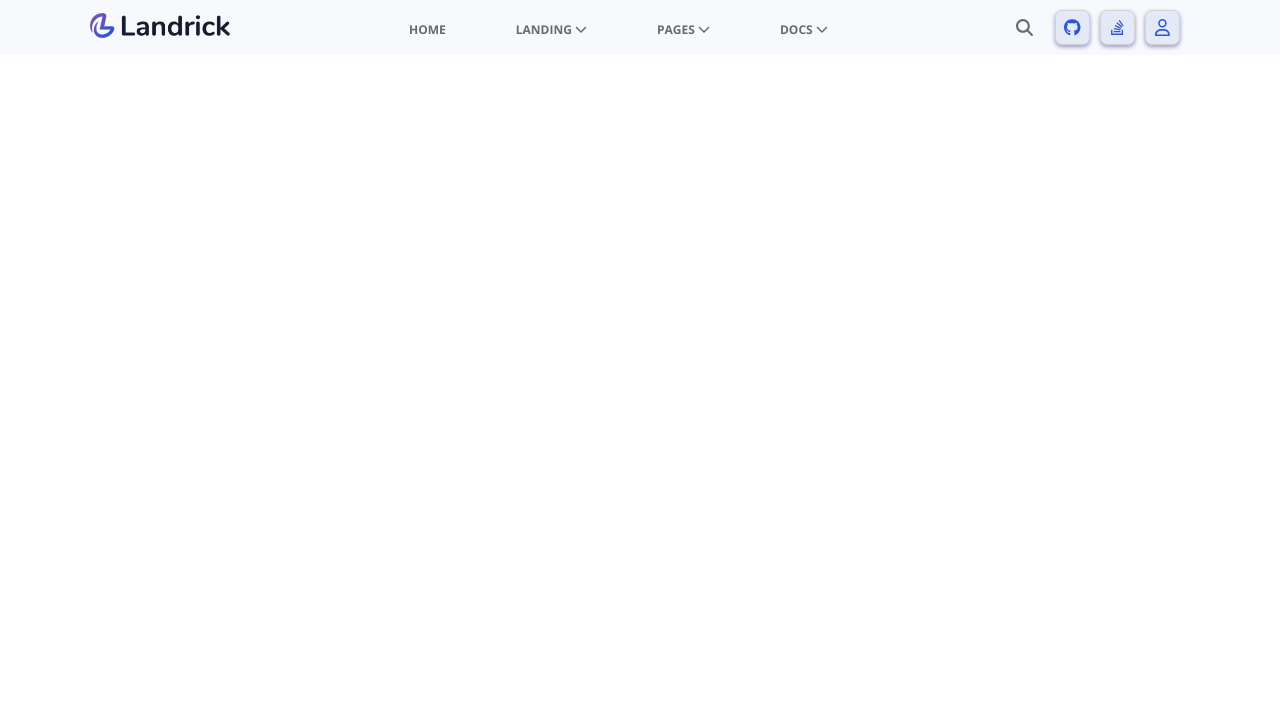
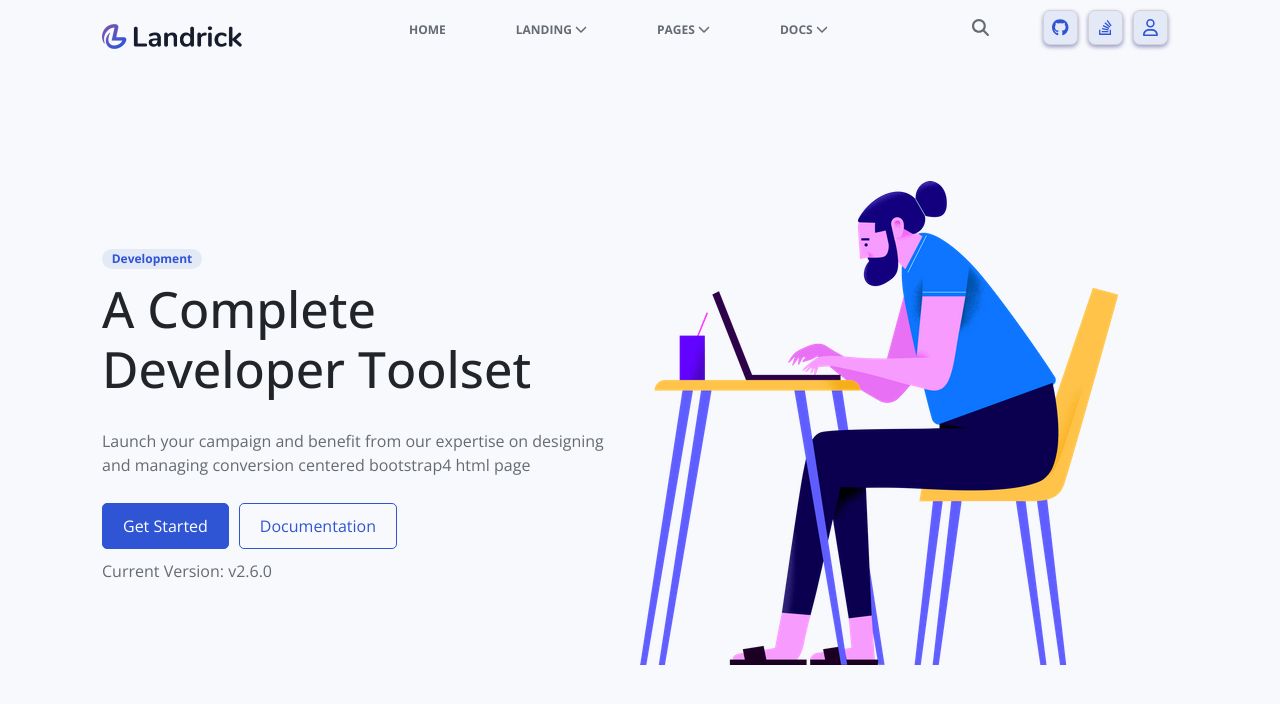
Before and after one commit to Therakar/landrick-html-vuejs, a Vue app: page / in a window 1280 px wide. Shown: the top 704 px of the page. Built offline with nearby package versions, Linux system fonts and the light colour scheme.

Commit message:
installazione bootstrap e aggiunta prima paryte dell'hero

```diff
--- a/package.json
+++ b/package.json
@@ -14,6 +14,7 @@
     "@fortawesome/free-regular-svg-icons": "^6.2.1",
     "@fortawesome/free-solid-svg-icons": "^6.2.1",
     "@fortawesome/vue-fontawesome": "^3.0.2",
+    "bootstrap": "^5.2.3",
     "vue": "^3.2.41"
   },
   "devDependencies": {
--- a/src/App.vue
+++ b/src/App.vue
@@ -3,13 +3,14 @@
 import AppHeader from './components/AppHeader.vue';
 import AppMain from './components/AppMain.vue';
 import AppFooter from './components/AppFooter.vue';
-
+import AppHero from './components/AppHero.vue'
 //registro i componenti
 export default {
   components: {
     AppHeader,
     AppMain,
-    AppFooter
+    AppFooter,
+    AppHero
   }
 }
 </script>
@@ -17,6 +18,7 @@ export default {
 <!-- inserisco i componenti nell'html -->
 <template>
   <AppHeader />
+  <AppHero />
   <AppMain />
   <AppFooter />
 </template>
--- a/src/components/AppHeader.vue
+++ b/src/components/AppHeader.vue
@@ -7,7 +7,7 @@
         components: {
             AppLogoHeader,
             AppNavHeader,
-            AppIconsHeader
+            AppIconsHeader,
         }
     }
 </script>
@@ -19,16 +19,13 @@
                 <AppNavHeader />
                 <AppIconsHeader />
             </div>
-            <div class="container">
-
-            </div>
     </header>
 </template>
 
 <style lang="scss" scoped>
     header{
         width: 100%;
-        background-color: var(--background-header-color);
+        background-color: var(--background-first-color);
         .container{
             max-width: 1100px;
             margin: auto;
--- /dev/null
+++ b/src/components/AppHero Components/AppHeroCard.vue
@@ -0,0 +1,86 @@
+<script>
+    export default {
+        name: "AppHeroCard",
+    }
+</script>
+
+<template>
+    <section class="hero">
+        <div class="container flex hero-top">
+            <div class="hero-text flex just-cnt">
+
+                <span class="badge">Development</span>
+
+                <h1>A Complete Developer Toolset</h1>
+
+                <p>Launch your campaign and benefit from our expertise on designing and managing conversion centered bootstrap4 html page</p>
+
+                <div class="hero-btn">
+                    <button class="btn">Get Started</button>
+
+                    <button class="btn btn-alternative">Documentation</button>
+                </div>
+                <p>Current Version: v2.6.0</p>
+            </div>
+
+            <div class="hero-image">
+                <img src="../../assets/about.png" alt="">
+            </div>
+        </div>
+    </section>
+
+</template>
+
+<style lang="scss" scoped>
+    .hero{
+        background-color: var(--background-first-color);
+        border-bottom: 1px solid var(--first-text-color);
+        .hero-top{
+            padding-bottom: 100px;
+            padding-top: 120px;
+            .hero-text{
+                width: 60%;
+                flex-direction: column;
+                .badge{
+                    width: 100px;
+                    background-color: var(--background-btn-first-color);
+                    color: var(--second-text-color);
+                    border-radius: 10px;
+                    margin-bottom: 10px;
+                }
+                h1{
+                    font-size: 50px;
+                    margin-bottom: 30px;
+                }
+                p{
+                    font-size: 16px;
+                    color: var(--first-text-color);
+
+                }
+                .hero-btn{
+                    margin: 10px 0 10px 0;
+                    .btn{
+                        background-color: var(--background-btn-second-color);
+                        color: white;
+                        margin-right: 10px;
+                        border: 1px solid var(--second-text-color);
+                    }
+                    .btn-alternative{
+                        background-color: transparent;
+                        color: var(--second-text-color);
+                        border: 1px solid var(--second-text-color);
+
+                    }
+                }
+
+            }
+            .hero-image{
+                width: 40%;
+                margin-right: 10%;
+                margin-left: 20px;
+            }
+        }
+    }
+
+
+</style>
--- /dev/null
+++ b/src/components/AppHero Components/AppHeroPlatforms.vue
@@ -0,0 +1,15 @@
+<script>
+    export default {
+        name: "AppHeroPlatforms"
+    }
+</script>
+
+<template>
+    <div>
+
+    </div>
+</template>
+
+<style lang="scss" scoped>
+
+</style>
--- /dev/null
+++ b/src/components/AppHero.vue
@@ -0,0 +1,20 @@
+<script>
+    import AppHeroCard from './AppHero Components/AppHeroCard.vue';
+    import AppHeroPlatforms from './AppHero Components/AppHeroPlatforms.vue';
+    export default {
+        name: "AppHero",
+        components:{
+            AppHeroCard,
+            AppHeroPlatforms
+        }
+    }
+</script>
+
+<template>
+    <AppHeroCard/>
+    <AppHeroPlatforms/>
+</template>
+
+<style lang="scss" scoped>
+
+</style>
--- a/src/style/global.scss
+++ b/src/style/global.scss
@@ -1,9 +1,11 @@
 // IMPORT PARTIALS
+@import "/node_modules/bootstrap/scss/bootstrap";
 @import './partials/variables.scss';
 @import './partials/reset.scss';
 @import './partials/typography.scss';
 @import './partials/interactive.scss';
 @import './partials/layout.scss';
+
 
 
 //UTILITY
--- a/src/style/partials/interactive.scss
+++ b/src/style/partials/interactive.scss
@@ -6,9 +6,12 @@ a{
 
 button{
     background-color: transparent;
-    padding: 10px;
     border: none;
-    font-size: 13px;
-    font-weight: 700;
-    max-height: 50px;
+    margin-bottom: 0;
 }
+
+.btn{
+    padding: 10px 20px;
+    border-radius: 5px;
+    margin-bottom: 0;
+}
--- a/src/style/partials/layout.scss
+++ b/src/style/partials/layout.scss
@@ -1,5 +1,5 @@
 .container {
     margin-left: auto;
     margin-right: auto;
-    max-width: var(--container-size);
+    max-width: 68.75rem;
     }
--- a/src/style/partials/variables.scss
+++ b/src/style/partials/variables.scss
@@ -1,7 +1,7 @@
 :root {
     // background
-    --background-header-color: #F8F9FC;
-    --background-footer-color: #202942;
+    --background-first-color: #F8F9FC;
+    --background-second-color: #202942;
 
     // text
     --first-text-color: #656b72;
```
Also changed, not shown: 1 other file (tests, documents, lock files or other folders).
